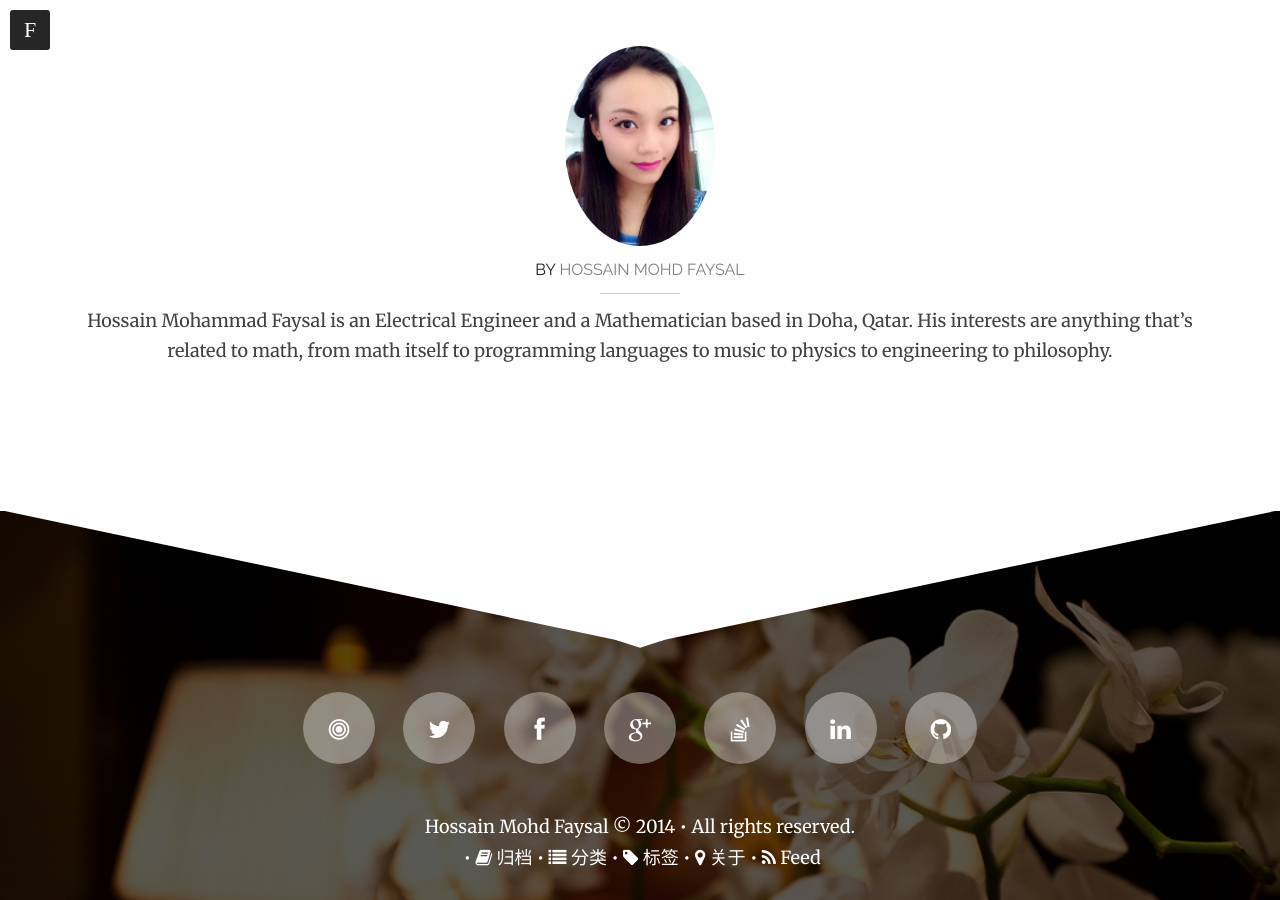
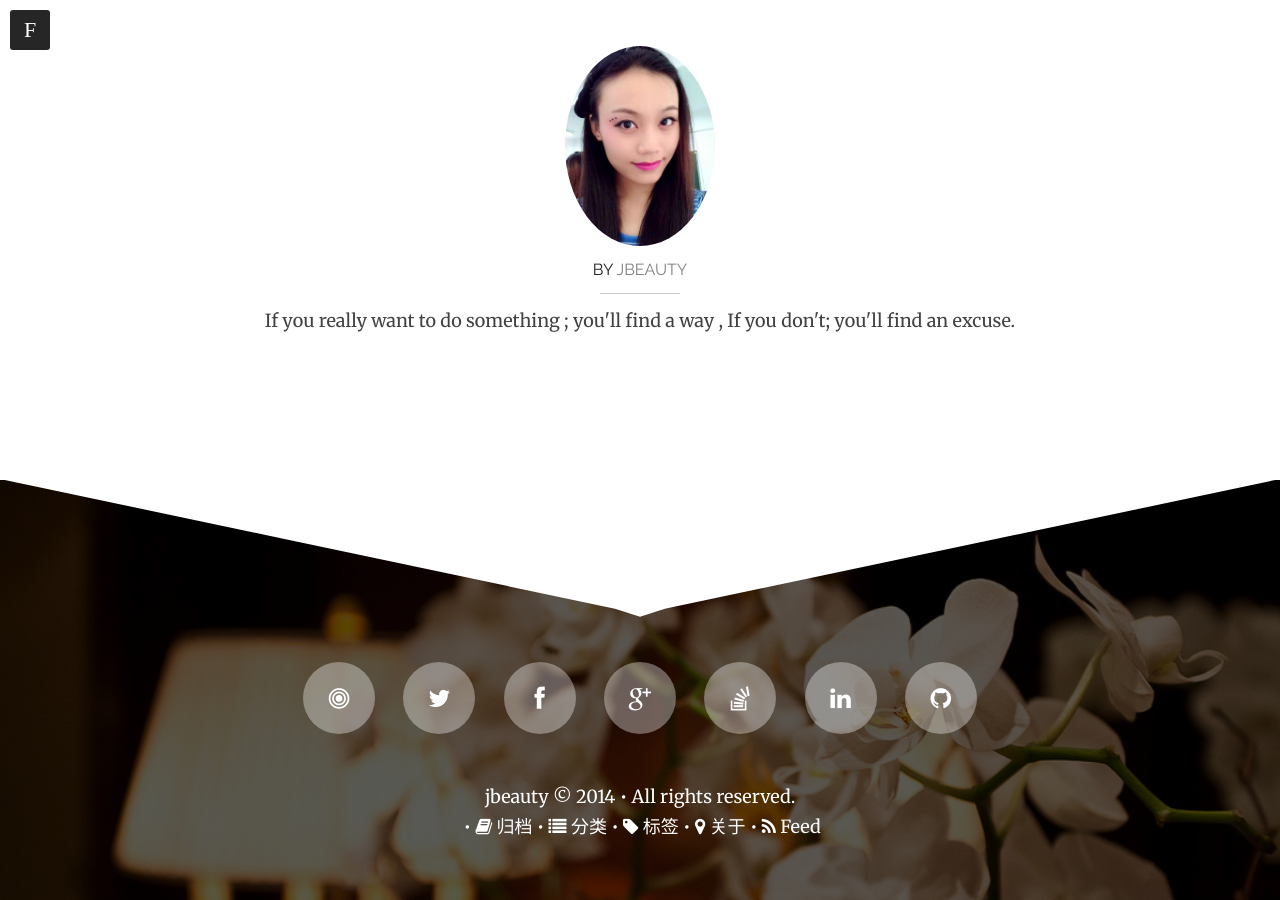
Before and after one commit to Jbeauty/jbeauty.github.com, a Jekyll site: the page built from _posts/2014-07-16-first-blog.md, in a window 1280 px wide and 900 px high, scrolled down 2765 px. Built offline with Jekyll 4.4.1, drawn with Linux system fonts in a browser that asks for light colours; nearby versions of some CDN libraries.

Commit message:
change something

```diff
--- a/_config.yml
+++ b/_config.yml
@@ -21,11 +21,11 @@ baseurl:	https://jbeauty.github.com/hmfaysal-omega-theme/
 
 # Owner/author information
 owner:
-  name:           Hossain Mohd Faysal
+  name:          jbeauty
   avatar:         jbeauty.jpg
   email:          laijinghuis@gmail
   # Use the coder's toolbox at http://coderstoolbox.net/string/#!encoding=xml&action=encode&charset=us_ascii to encode your description into XML string
-  description:    Hossain Mohammad Faysal is an Electrical Engineer and a Mathematician based in Doha, Qatar. His interests are anything that&#8217;s related to math, from math itself to programming languages to music to physics to engineering to philosophy.
+  description:    If you really want to do something ; you'll find a way , If you  don't; you'll find an excuse.
   # Social networking links used in footer. Update and remove as you like.
   # To register at HMFAYSAL SOCIAL, visit http://social.hmfaysal.tk
   twitter:        jbeauty
```
